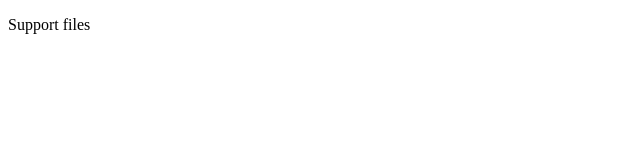
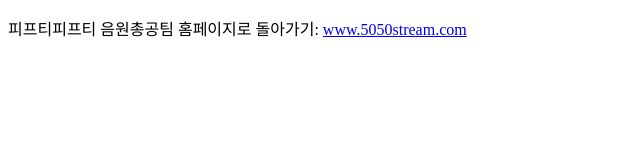
Before and after one commit to tweny20/support.5050stream.com, a plain HTML site: page index.html in a window 1280 px wide. Shown: the whole page, without its empty margins (0-640 px from the left). Drawn offline with Linux system fonts and the light colour scheme.

Commit message:
Update index.html

```diff
--- a/index.html
+++ b/index.html
@@ -2,6 +2,8 @@
 <html>
   <head><meta charset="UTF-8"><title>Support</title></head>
   <body>
-    <p>Support files</p>
+  <p>피프티피프티 음원총공팀 홈페이지로 돌아가기:
+    <a href="https://www.5050stream.com" target="_blank">www.5050stream.com</a>
+  </p>
   </body>
 </html>
```
